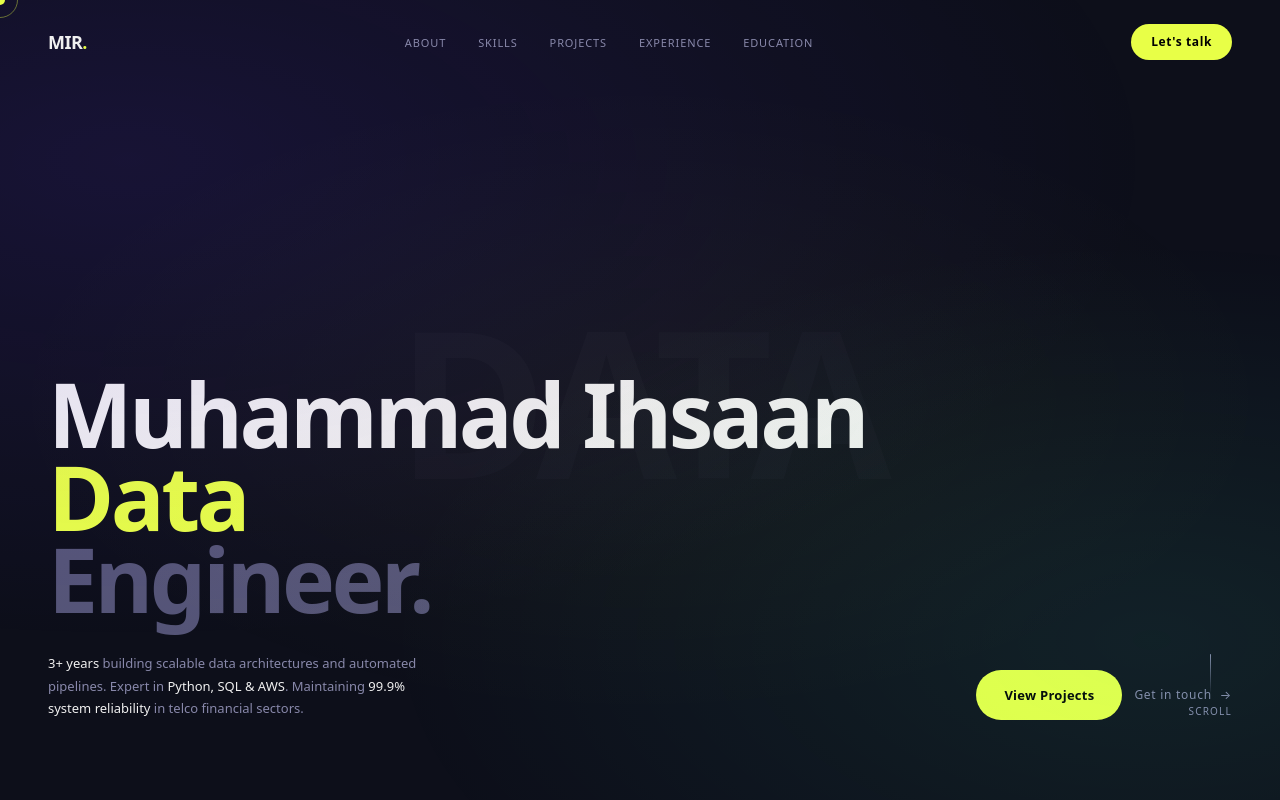
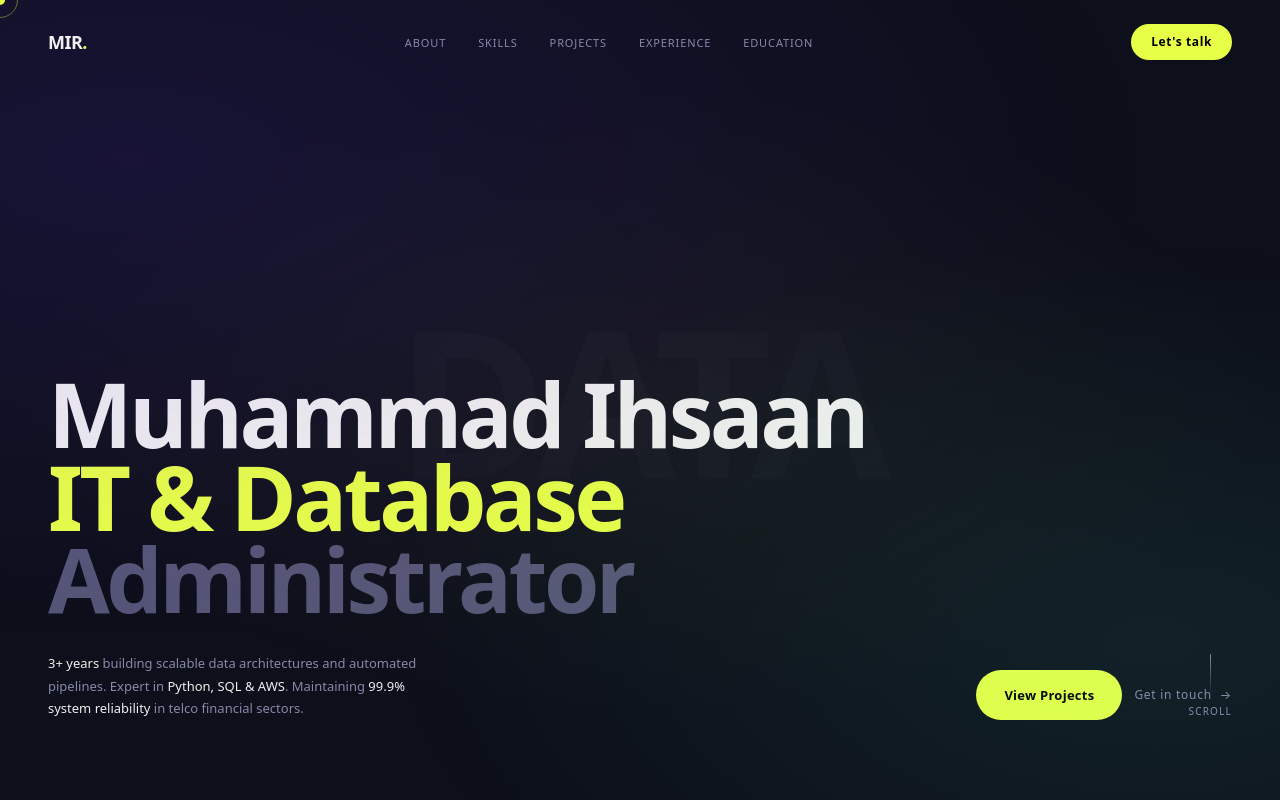
Before and after one commit to Ihsaanramadhan/portfolio_testing, a plain HTML site: page index.html in a window 1280 px wide. Shown: the top 800 px of the page. Drawn offline with Linux system fonts and the light colour scheme.

Commit message:
Update index.html

```diff
--- a/index.html
+++ b/index.html
@@ -291,8 +291,8 @@
 
   <h1 class="hero-title">
     <span class="line1">Muhammad Ihsaan</span><br>
-    <span class="line2">Data</span><br>
-    <span class="line3">Engineer.</span>
+    <span class="line2">IT & Database</span><br>
+    <span class="line3">Administrator</span>
   </h1>
   <div class="hero-bottom">
     <p class="hero-desc">
```
